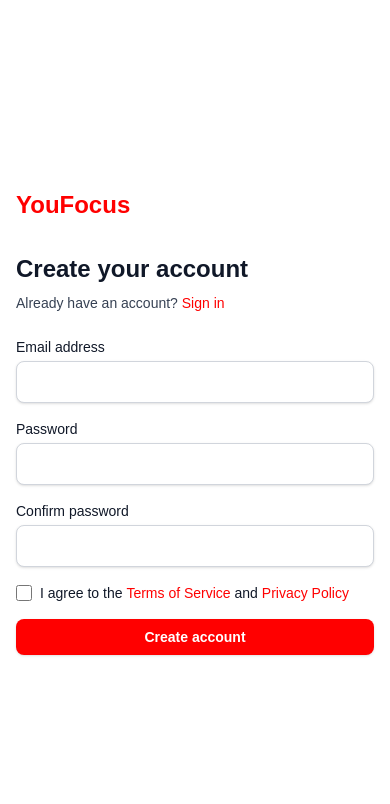
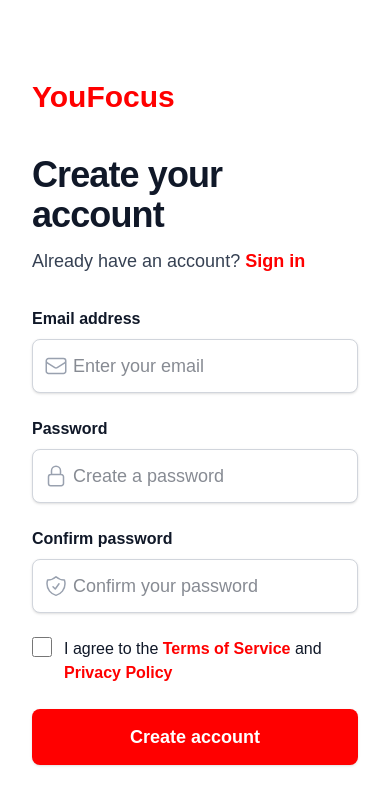
Before and after one commit to chistym17/YouTrackr, a Next.js app: page /signup in a window 390 px wide. Shown: the top 804 px of the page. Built offline with nearby package versions, Linux system fonts and the light colour scheme; no server answers.

Commit message:
authentication pages updated

```diff
--- a/package.json
+++ b/package.json
@@ -9,6 +9,7 @@
     "lint": "next lint"
   },
   "dependencies": {
+    "@heroicons/react": "^2.2.0",
     "@supabase/auth-helpers-nextjs": "^0.10.0",
     "@supabase/supabase-js": "^2.49.8",
     "framer-motion": "^12.15.0",
--- a/src/app/(auth)/layout.tsx
+++ b/src/app/(auth)/layout.tsx
@@ -13,12 +13,12 @@
       <motion.div
         initial={{ opacity: 0, x: -20 }}
         animate={{ opacity: 1, x: 0 }}
-        className="w-full lg:w-1/2 flex flex-col justify-center px-4 sm:px-6 lg:px-8 py-12 bg-white"
+        className="w-full lg:w-1/2 flex flex-col justify-center px-8 sm:px-12 lg:px-16 py-16 bg-white"
       >
-        <div className="mx-auto w-full max-w-sm">
+        <div className="mx-auto w-full max-w-md">
           <Link
             href="/"
-            className="text-2xl font-bold text-[#FF0000] mb-8 block"
+            className="text-3xl font-extrabold text-[#FF0000] mb-10 block"
           >
             YouFocus
           </Link>
@@ -32,14 +32,18 @@
         transition={{ delay: 0.2 }}
         className="hidden lg:block lg:w-1/2 relative bg-gray-100"
       >
-        <div className="absolute inset-0 bg-gradient-to-br from-gray-50 to-gray-100">
-          <div className="absolute inset-0 bg-[url('/auth-background.jpg')] bg-cover bg-center mix-blend-overlay opacity-90" />
+        <div className="absolute inset-0">
+          <img
+            src="https://images.unsplash.com/photo-1611162617213-7d7a39e9b1d7?q=80&w=1974&auto=format&fit=crop"
+            alt="Focus and productivity"
+            className="w-full h-full object-cover"
+          />
+          <div className="absolute inset-0 bg-gradient-to-t from-black/70 via-black/40 to-transparent" />
         </div>
-        <div className="absolute inset-0 bg-gradient-to-t from-gray-900/50 to-transparent" />
-        <div className="absolute bottom-0 left-0 right-0 p-12 text-white">
-          <h2 className="text-4xl font-bold mb-4">Transform Your YouTube Experience</h2>
-          <p className="text-lg text-white/90">
-            Join thousands of focused learners who are building better watching habits.
+        <div className="absolute bottom-0 left-0 right-0 p-16 text-white">
+          <h2 className="text-5xl font-bold mb-6 leading-tight">Transform Your YouTube Experience</h2>
+          <p className="text-xl text-white/90 leading-relaxed">
+            Join thousands of focused learners who are building better watching habits and achieving their goals.
           </p>
         </div>
       </motion.div>
--- a/src/app/(auth)/login/page.tsx
+++ b/src/app/(auth)/login/page.tsx
@@ -4,6 +4,7 @@
 import { motion } from 'framer-motion';
 import Link from 'next/link';
 import { supabase } from '@/lib/supabase';
+import { EnvelopeIcon, LockClosedIcon } from '@heroicons/react/24/outline';
 
 export default function LoginPage() {
   const [email, setEmail] = useState('');
@@ -31,54 +32,66 @@
   };
 
   return (
-    <div className="space-y-6">
+    <div className="space-y-8">
       <div>
-        <h1 className="text-2xl font-bold text-gray-900">Welcome back</h1>
-        <p className="mt-2 text-sm text-gray-700">
+        <h1 className="text-4xl font-extrabold text-gray-900 tracking-tight">Welcome back</h1>
+        <p className="mt-3 text-lg text-gray-700">
           Don't have an account?{' '}
-          <Link href="/signup" className="font-medium text-[#FF0000] hover:text-red-600">
+          <Link href="/signup" className="font-semibold text-[#FF0000] hover:text-red-600">
             Sign up
           </Link>
         </p>
       </div>
 
-      <form onSubmit={handleEmailLogin} className="space-y-4">
+      <form onSubmit={handleEmailLogin} className="space-y-6">
         {error && (
           <motion.div
             initial={{ opacity: 0, y: -10 }}
             animate={{ opacity: 1, y: 0 }}
-            className="p-3 text-sm text-red-600 bg-red-50 rounded-lg"
+            className="p-4 text-base text-red-600 bg-red-50 rounded-lg border border-red-100"
           >
             {error}
           </motion.div>
         )}
 
         <div>
-          <label htmlFor="email" className="block text-sm font-medium text-gray-900">
+          <label htmlFor="email" className="block text-base font-semibold text-gray-900 mb-2">
             Email address
           </label>
+          <div className="relative">
+            <div className="absolute inset-y-0 left-0 pl-3 flex items-center pointer-events-none">
+              <EnvelopeIcon className="h-6 w-6 text-gray-400" aria-hidden="true" />
+            </div>
             <input
               id="email"
               type="email"
               required
               value={email}
               onChange={(e) => setEmail(e.target.value)}
-            className="mt-1 block w-full rounded-lg border border-gray-300 bg-white px-4 py-2 text-gray-900 shadow-sm focus:border-[#FF0000] focus:ring-[#FF0000] sm:text-sm"
+              className="block w-full pl-10 rounded-lg border border-gray-300 bg-white px-4 py-3 text-lg text-gray-900 shadow-sm focus:border-[#FF0000] focus:ring-[#FF0000]"
+              placeholder="Enter your email"
             />
+          </div>
         </div>
 
         <div>
-          <label htmlFor="password" className="block text-sm font-medium text-gray-900">
+          <label htmlFor="password" className="block text-base font-semibold text-gray-900 mb-2">
             Password
           </label>
+          <div className="relative">
+            <div className="absolute inset-y-0 left-0 pl-3 flex items-center pointer-events-none">
+              <LockClosedIcon className="h-6 w-6 text-gray-400" aria-hidden="true" />
+            </div>
             <input
               id="password"
               type="password"
               required
               value={password}
               onChange={(e) => setPassword(e.target.value)}
-            className="mt-1 block w-full rounded-lg border border-gray-300 bg-white px-4 py-2 text-gray-900 shadow-sm focus:border-[#FF0000] focus:ring-[#FF0000] sm:text-sm"
+              className="block w-full pl-10 rounded-lg border border-gray-300 bg-white px-4 py-3 text-lg text-gray-900 shadow-sm focus:border-[#FF0000] focus:ring-[#FF0000]"
+              placeholder="Enter your password"
             />
+          </div>
         </div>
 
         <div className="flex items-center justify-between">
@@ -86,14 +99,14 @@
             <input
               id="remember-me"
               type="checkbox"
-              className="h-4 w-4 rounded border-gray-300 text-[#FF0000] focus:ring-[#FF0000] bg-white"
+              className="h-5 w-5 rounded border-gray-300 text-[#FF0000] focus:ring-[#FF0000] bg-white"
             />
-            <label htmlFor="remember-me" className="ml-2 block text-sm text-gray-900">
+            <label htmlFor="remember-me" className="ml-3 block text-base text-gray-900">
               Remember me
             </label>
           </div>
 
-          <Link href="/forgot-password" className="text-sm font-medium text-[#FF0000] hover:text-red-600">
+          <Link href="/forgot-password" className="text-base font-semibold text-[#FF0000] hover:text-red-600">
             Forgot password?
           </Link>
         </div>
@@ -103,7 +116,7 @@
           whileTap={{ scale: 0.98 }}
           type="submit"
           disabled={loading}
-          className="w-full rounded-lg bg-[#FF0000] px-4 py-2 text-sm font-semibold text-white shadow-sm hover:bg-red-600 focus:outline-none focus:ring-2 focus:ring-[#FF0000] focus:ring-offset-2 disabled:opacity-50 disabled:cursor-not-allowed"
+          className="w-full rounded-lg bg-[#FF0000] px-6 py-3.5 text-lg font-semibold text-white shadow-sm hover:bg-red-600 focus:outline-none focus:ring-2 focus:ring-[#FF0000] focus:ring-offset-2 disabled:opacity-50 disabled:cursor-not-allowed transition-colors duration-200"
         >
           {loading ? 'Signing in...' : 'Sign in'}
         </motion.button>
--- a/src/app/(auth)/signup/page.tsx
+++ b/src/app/(auth)/signup/page.tsx
@@ -4,6 +4,7 @@
 import { motion } from 'framer-motion';
 import Link from 'next/link';
 import { supabase } from '@/lib/supabase';
+import { EnvelopeIcon, LockClosedIcon, ShieldCheckIcon } from '@heroicons/react/24/outline';
 
 export default function SignupPage() {
   const [email, setEmail] = useState('');
@@ -42,84 +43,104 @@
   };
 
   return (
-    <div className="space-y-6">
+    <div className="space-y-8">
       <div>
-        <h1 className="text-2xl font-bold text-gray-900">Create your account</h1>
-        <p className="mt-2 text-sm text-gray-700">
+        <h1 className="text-4xl font-extrabold text-gray-900 tracking-tight">Create your account</h1>
+        <p className="mt-3 text-lg text-gray-700">
           Already have an account?{' '}
-          <Link href="/login" className="font-medium text-[#FF0000] hover:text-red-600">
+          <Link href="/login" className="font-semibold text-[#FF0000] hover:text-red-600">
             Sign in
           </Link>
         </p>
       </div>
 
-      <form onSubmit={handleEmailSignup} className="space-y-4">
+      <form onSubmit={handleEmailSignup} className="space-y-6">
         {error && (
           <motion.div
             initial={{ opacity: 0, y: -10 }}
             animate={{ opacity: 1, y: 0 }}
-            className="p-3 text-sm text-red-600 bg-red-50 rounded-lg"
+            className="p-4 text-base text-red-600 bg-red-50 rounded-lg border border-red-100"
           >
             {error}
           </motion.div>
         )}
 
         <div>
-          <label htmlFor="email" className="block text-sm font-medium text-gray-900">
+          <label htmlFor="email" className="block text-base font-semibold text-gray-900 mb-2">
             Email address
           </label>
+          <div className="relative">
+            <div className="absolute inset-y-0 left-0 pl-3 flex items-center pointer-events-none">
+              <EnvelopeIcon className="h-6 w-6 text-gray-400" aria-hidden="true" />
+            </div>
             <input
               id="email"
               type="email"
               required
               value={email}
               onChange={(e) => setEmail(e.target.value)}
-            className="mt-1 block w-full rounded-lg border border-gray-300 bg-white px-4 py-2 text-gray-900 shadow-sm focus:border-[#FF0000] focus:ring-[#FF0000] sm:text-sm"
+              className="block w-full pl-10 rounded-lg border border-gray-300 bg-white px-4 py-3 text-lg text-gray-900 shadow-sm focus:border-[#FF0000] focus:ring-[#FF0000]"
+              placeholder="Enter your email"
             />
+          </div>
         </div>
 
         <div>
-          <label htmlFor="password" className="block text-sm font-medium text-gray-900">
+          <label htmlFor="password" className="block text-base font-semibold text-gray-900 mb-2">
             Password
           </label>
+          <div className="relative">
+            <div className="absolute inset-y-0 left-0 pl-3 flex items-center pointer-events-none">
+              <LockClosedIcon className="h-6 w-6 text-gray-400" aria-hidden="true" />
+            </div>
             <input
               id="password"
               type="password"
               required
               value={password}
               onChange={(e) => setPassword(e.target.value)}
-            className="mt-1 block w-full rounded-lg border border-gray-300 bg-white px-4 py-2 text-gray-900 shadow-sm focus:border-[#FF0000] focus:ring-[#FF0000] sm:text-sm"
+              className="block w-full pl-10 rounded-lg border border-gray-300 bg-white px-4 py-3 text-lg text-gray-900 shadow-sm focus:border-[#FF0000] focus:ring-[#FF0000]"
+              placeholder="Create a password"
             />
+          </div>
         </div>
 
         <div>
-          <label htmlFor="confirm-password" className="block text-sm font-medium text-gray-900">
+          <label htmlFor="confirm-password" className="block text-base font-semibold text-gray-900 mb-2">
             Confirm password
           </label>
+          <div className="relative">
+            <div className="absolute inset-y-0 left-0 pl-3 flex items-center pointer-events-none">
+              <ShieldCheckIcon className="h-6 w-6 text-gray-400" aria-hidden="true" />
+            </div>
             <input
               id="confirm-password"
               type="password"
               required
               value={confirmPassword}
               onChange={(e) => setConfirmPassword(e.target.value)}
-            className="mt-1 block w-full rounded-lg border border-gray-300 bg-white px-4 py-2 text-gray-900 shadow-sm focus:border-[#FF0000] focus:ring-[#FF0000] sm:text-sm"
+              className="block w-full pl-10 rounded-lg border border-gray-300 bg-white px-4 py-3 text-lg text-gray-900 shadow-sm focus:border-[#FF0000] focus:ring-[#FF0000]"
+              placeholder="Confirm your password"
             />
           </div>
+        </div>
 
-        <div className="flex items-center">
+        <div className="flex items-start">
+          <div className="flex items-center h-5">
             <input
               id="terms"
               type="checkbox"
               required
-            className="h-4 w-4 rounded border-gray-300 text-[#FF0000] focus:ring-[#FF0000] bg-white"
+              className="h-5 w-5 rounded border-gray-300 text-[#FF0000] focus:ring-[#FF0000] bg-white"
             />
-          <label htmlFor="terms" className="ml-2 block text-sm text-gray-900">
+          </div>
+          <label htmlFor="terms" className="ml-3 block text-base text-gray-900">
             I agree to the{' '}
-            <Link href="/terms" className="font-medium text-[#FF0000] hover:text-red-600">
+            <Link href="/terms" className="font-semibold text-[#FF0000] hover:text-red-600">
               Terms of Service
             </Link>{' '}
             and{' '}
-            <Link href="/privacy" className="font-medium text-[#FF0000] hover:text-red-600">
+            <Link href="/privacy" className="font-semibold text-[#FF0000] hover:text-red-600">
               Privacy Policy
             </Link>
           </label>
@@ -130,7 +151,7 @@
           whileTap={{ scale: 0.98 }}
           type="submit"
           disabled={loading}
-          className="w-full rounded-lg bg-[#FF0000] px-4 py-2 text-sm font-semibold text-white shadow-sm hover:bg-red-600 focus:outline-none focus:ring-2 focus:ring-[#FF0000] focus:ring-offset-2 disabled:opacity-50 disabled:cursor-not-allowed"
+          className="w-full rounded-lg bg-[#FF0000] px-6 py-3.5 text-lg font-semibold text-white shadow-sm hover:bg-red-600 focus:outline-none focus:ring-2 focus:ring-[#FF0000] focus:ring-offset-2 disabled:opacity-50 disabled:cursor-not-allowed transition-colors duration-200"
         >
           {loading ? 'Creating account...' : 'Create account'}
         </motion.button>
```
Also changed, not shown: 1 other file (tests, documents, lock files or other folders). Lines whose indentation alone changed are shown as unchanged.
